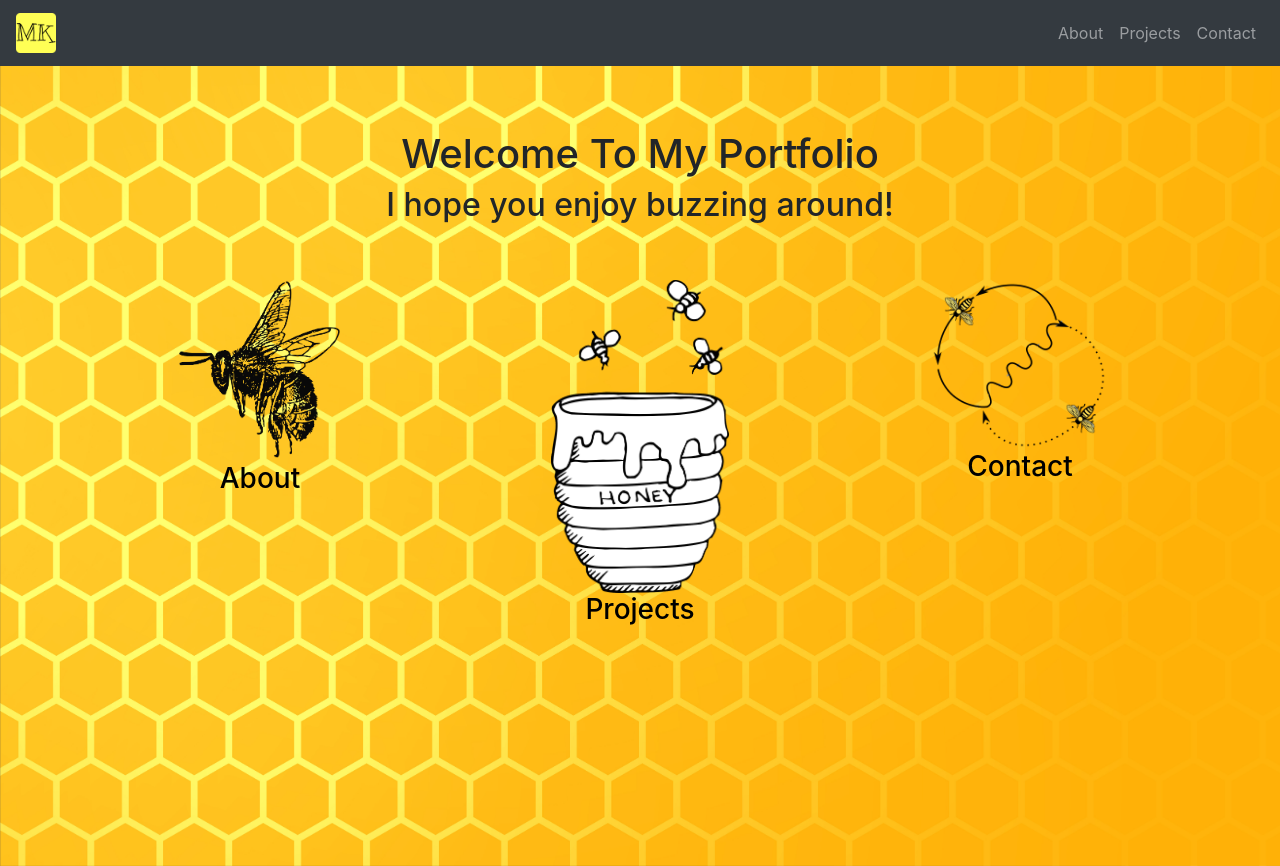
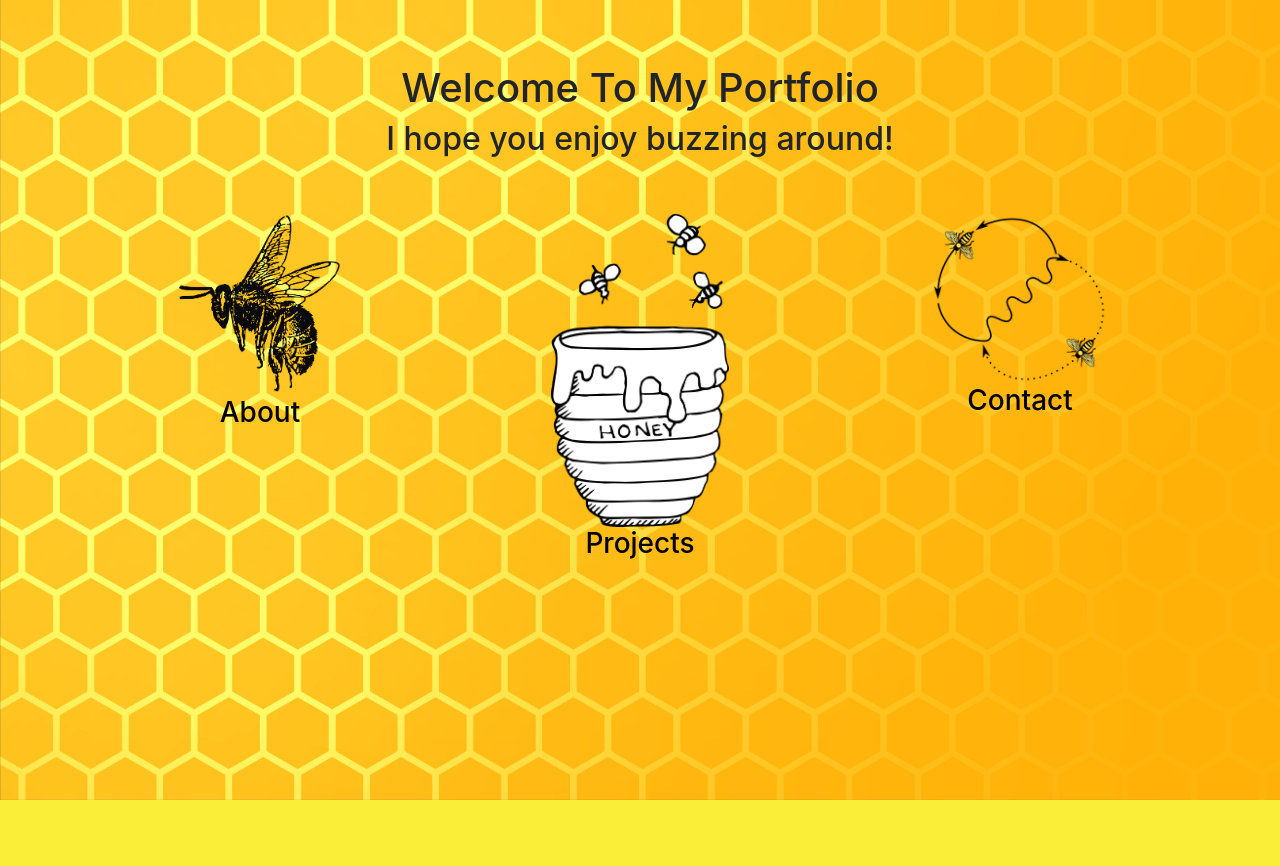
Before and after one commit to LivesInRoom29/React_Portfolio, a React (Create React App) app in the folder portfolio/: page / in a window 1280 px wide. After the commit the page ends 800 px from the top, so only its background shows below. Built offline with nearby package versions, Linux system fonts and the light colour scheme.

Commit message:
Remove nav component from app.js

```diff
--- a/portfolio/src/App.tsx
+++ b/portfolio/src/App.tsx
@@ -1,18 +1,15 @@
 import React from "react";
 import { BrowserRouter as Router, Route } from "react-router-dom";
-import Navigation from "./components/Nav";
 import Home from "./components/views/Home";
 import About from "./components/views/About";
 import Projects from "./components/views/Projects";
 import Contact from "./components/views/Contact";
-
 import './App.css';
 
 function App() {
   return (
     <Router>
       <div>
-        <Navigation />
         <Route exact path="/" component={Home}/>
         <Route exact path="/about" component={About}/>
         <Route exact path="/projects" component={Projects}/>
```
